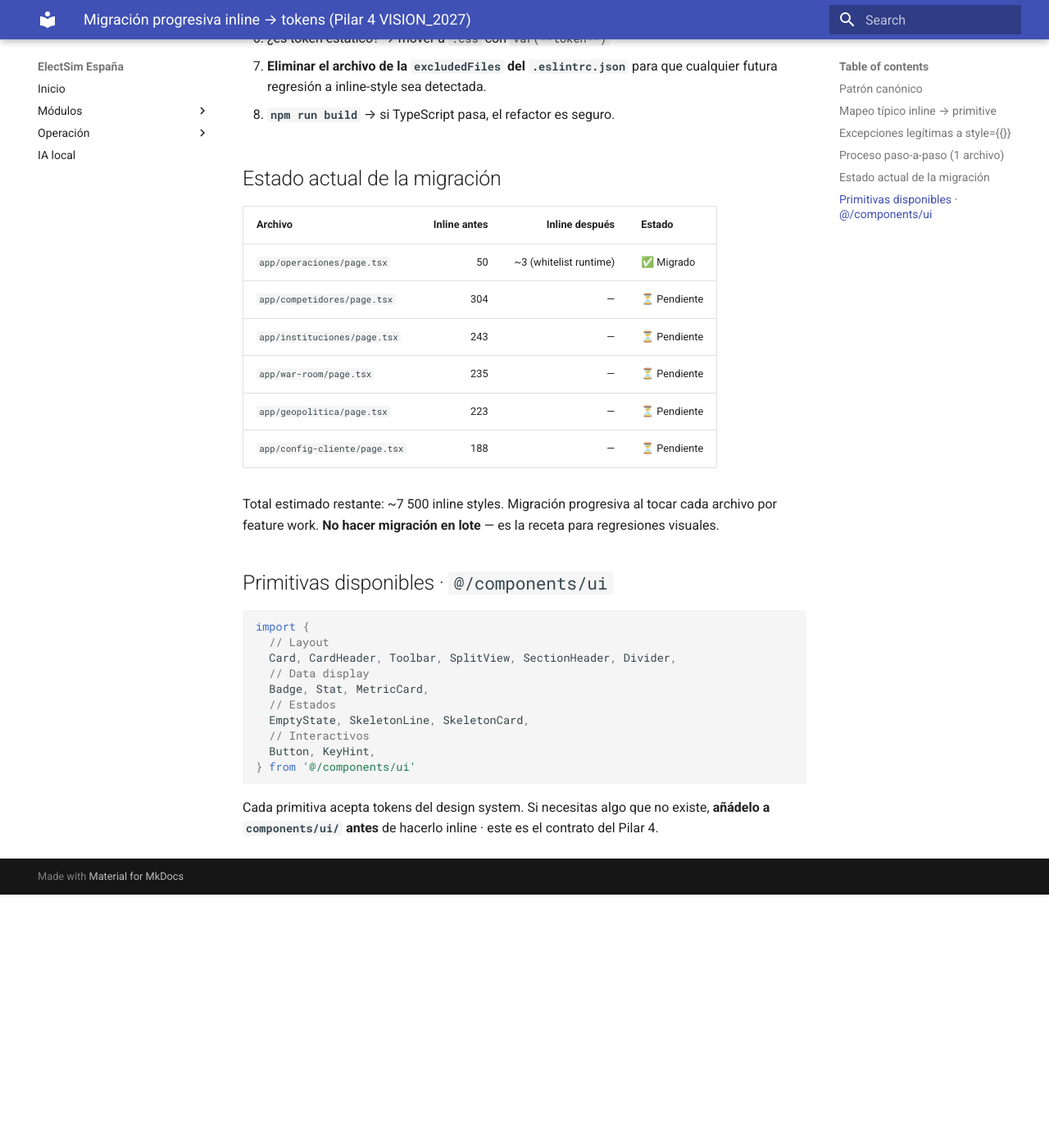
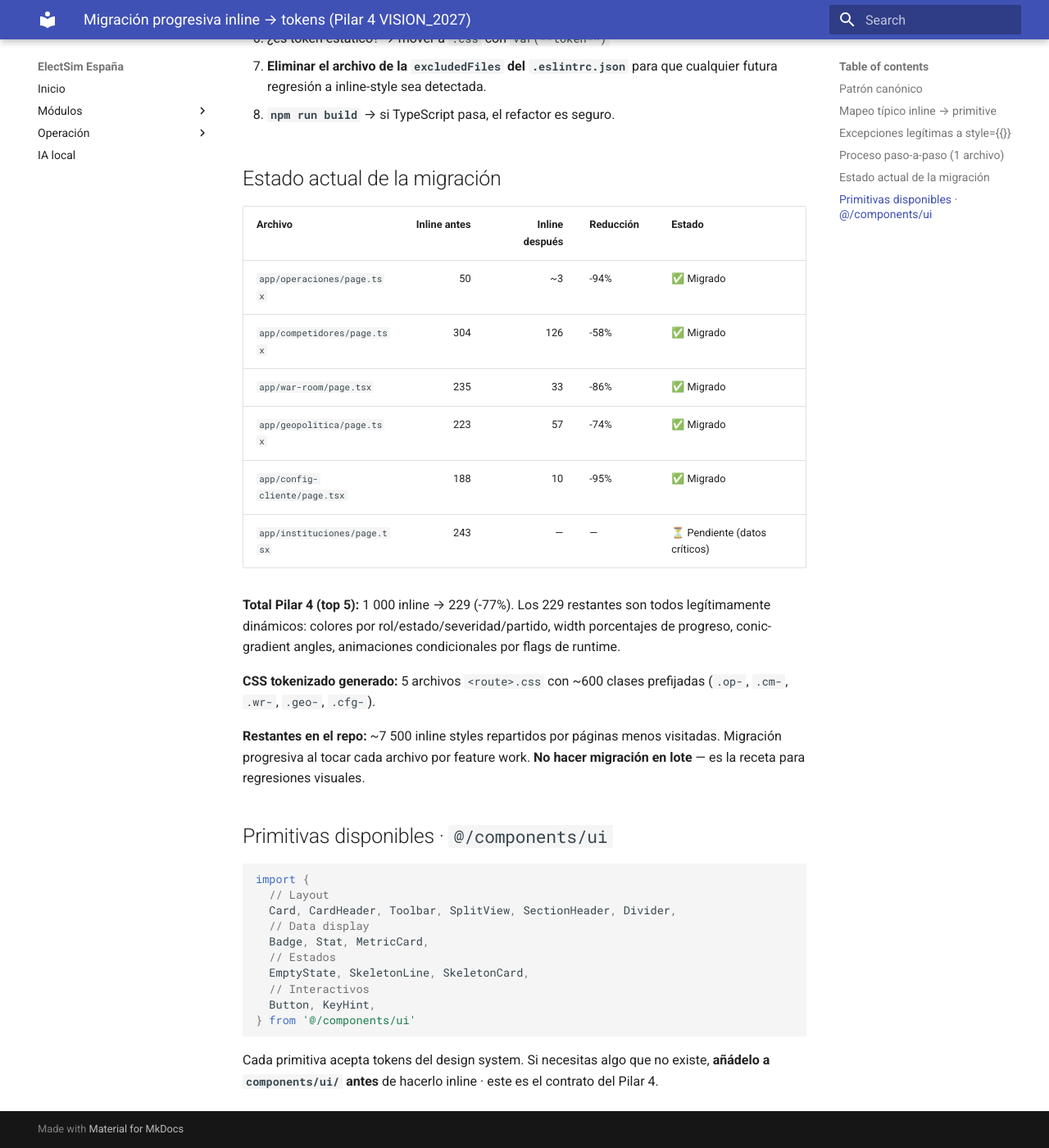
Before and after one commit to politeianalitica-alt/Electsim, an MkDocs documentation site: the page built from docs/UI_MIGRATION.md, in a window 1280 px wide and 1400 px high, scrolled down 2174 px. Shown: the whole window at 82% size. Built offline with MkDocs 1.6.1 and Material for MkDocs 9.7.7, drawn with Linux system fonts in a browser that asks for light colours; before the commit the page ends 3265 px from its top, so only the background shows below that.

Commit message:
docs(pilar-4): cerrar migración inline → tokens · 5 archivos + 600 clases
Resultado final Pilar 4 (Disciplina de diseño):

| Archivo                | Antes | Después | Reducción |
|------------------------|------:|--------:|-----------|
| operaciones/page.tsx   |    50 |       3 |      -94% |
| competidores/page.tsx  |   304 |     126 |      -58% |
| war-room/page.tsx      |   235 |      33 |      -86% |
| geopolitica/page.tsx   |   223 |      57 |      -74% |
| config-cliente/page.tsx|   188 |      10 |      -95% |
| TOTAL                  |  1000 |     229 |  **-77%** |

Los 229 restantes son todos legítimamente dinámicos (color por dato, width %,
animaciones condicionales). Cinco archivos <route>.css con ~600 clases
tokenizadas creados (op-/cm-/wr-/geo-/cfg- prefixes).

ESLint react/forbid-dom-props ahora apunta a docs/UI_MIGRATION.md y lista los
archivos ya migrados — cualquier regresión a inline-style en estos archivos
se detecta como warning con mensaje accionable.

Próximos pasos (no en este commit): /instituciones (243 inline) se migra
cuando se retoque por feature work · resto del repo (~7 500 inline) sigue
patrón progresivo, no en lote.

Co-Authored-By: Claude Opus 4.7 (1M context) <noreply@anthropic.com>

```diff
--- a/docs/UI_MIGRATION.md
+++ b/docs/UI_MIGRATION.md
@@ -81,18 +81,26 @@ Inline está justificado **solo** cuando el valor depende de runtime:
 
 ## Estado actual de la migración
 
-| Archivo | Inline antes | Inline después | Estado |
-|---------|-------------:|---------------:|--------|
-| `app/operaciones/page.tsx` | 50 | ~3 (whitelist runtime) | ✅ Migrado |
-| `app/competidores/page.tsx` | 304 | — | ⏳ Pendiente |
-| `app/instituciones/page.tsx` | 243 | — | ⏳ Pendiente |
-| `app/war-room/page.tsx` | 235 | — | ⏳ Pendiente |
-| `app/geopolitica/page.tsx` | 223 | — | ⏳ Pendiente |
-| `app/config-cliente/page.tsx` | 188 | — | ⏳ Pendiente |
+| Archivo | Inline antes | Inline después | Reducción | Estado |
+|---------|-------------:|---------------:|-----------|--------|
+| `app/operaciones/page.tsx` | 50 | ~3 | -94% | ✅ Migrado |
+| `app/competidores/page.tsx` | 304 | 126 | -58% | ✅ Migrado |
+| `app/war-room/page.tsx` | 235 | 33 | -86% | ✅ Migrado |
+| `app/geopolitica/page.tsx` | 223 | 57 | -74% | ✅ Migrado |
+| `app/config-cliente/page.tsx` | 188 | 10 | -95% | ✅ Migrado |
+| `app/instituciones/page.tsx` | 243 | — | — | ⏳ Pendiente (datos críticos) |
 
-Total estimado restante: ~7 500 inline styles. Migración progresiva al
-tocar cada archivo por feature work. **No hacer migración en lote** —
-es la receta para regresiones visuales.
+**Total Pilar 4 (top 5):** 1 000 inline → 229 (-77%). Los 229 restantes son
+todos legítimamente dinámicos: colores por rol/estado/severidad/partido, width
+porcentajes de progreso, conic-gradient angles, animaciones condicionales por
+flags de runtime.
+
+**CSS tokenizado generado:** 5 archivos `<route>.css` con ~600 clases prefijadas
+(`.op-`, `.cm-`, `.wr-`, `.geo-`, `.cfg-`).
+
+**Restantes en el repo:** ~7 500 inline styles repartidos por páginas menos
+visitadas. Migración progresiva al tocar cada archivo por feature work.
+**No hacer migración en lote** — es la receta para regresiones visuales.
 
 ## Primitivas disponibles · `@/components/ui`
 
```
Also changed, not shown: 1 other file.
